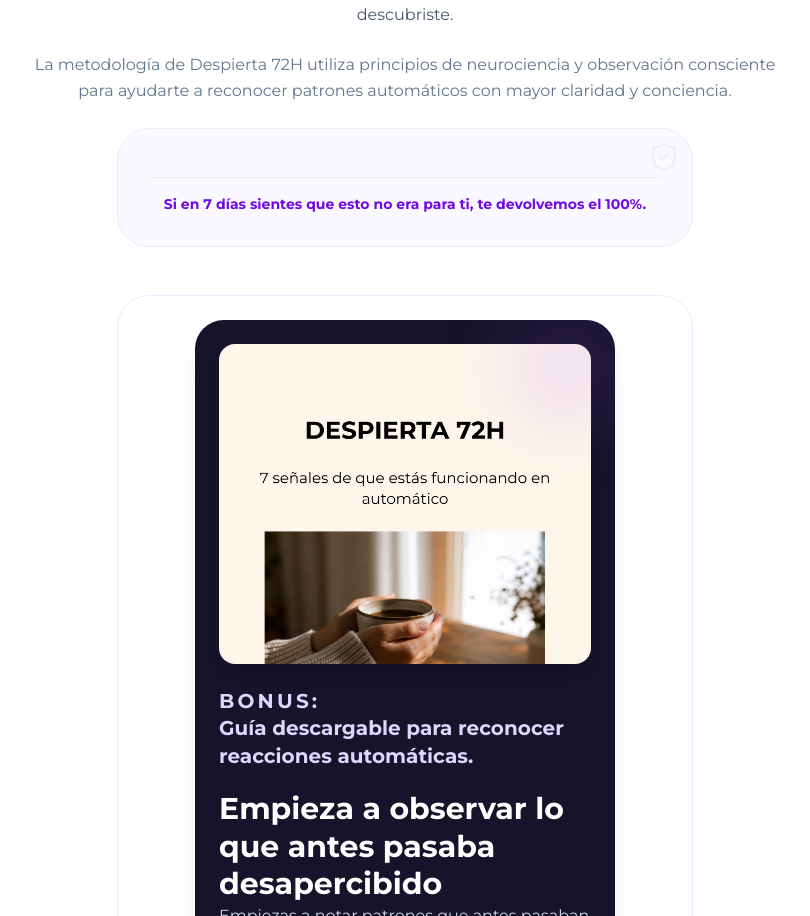
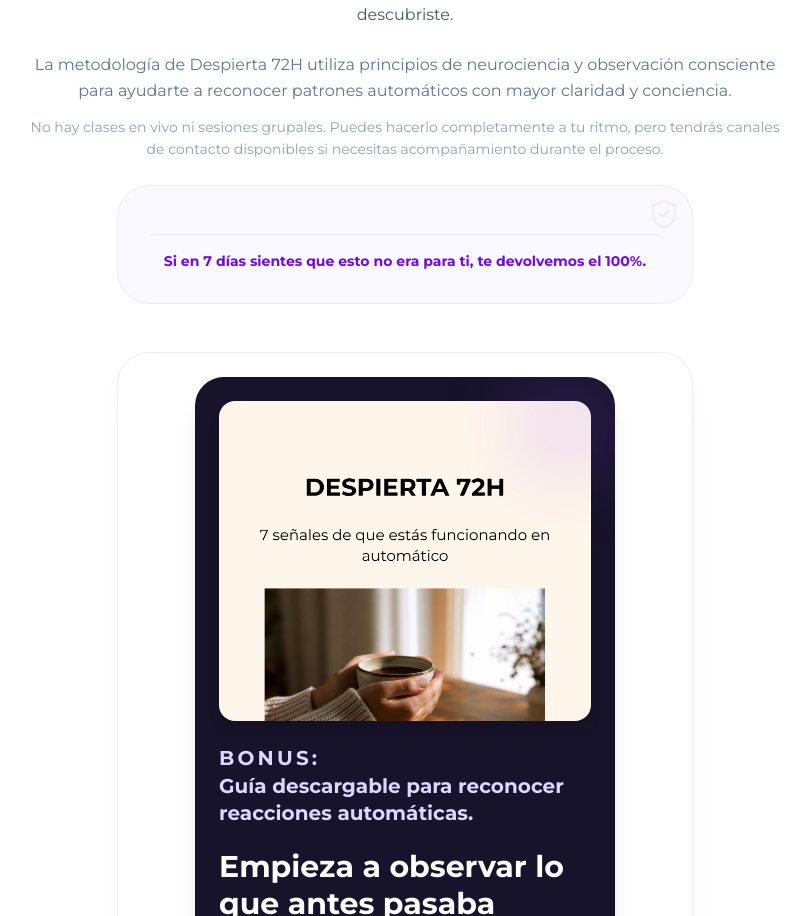
Before and after one commit to cursossolange/despierta-72h, a React (Vite) app: page / in a window 1280 px wide. Shown: the part 4148-5064 px from the top of the page, without its empty margins (235-1045 px from the left). Built offline with nearby package versions, Linux system fonts and the light colour scheme; no server answers.

Commit message:
Update LandingPage.tsx

```diff
--- a/src/components/LandingPage.tsx
+++ b/src/components/LandingPage.tsx
@@ -405,6 +405,9 @@ tu mente empieza a sentirse más tranquila y menos cansada.
   <p className="mt-6 text-sm md:text-base text-slate-500 text-center max-w-3xl mx-auto leading-relaxed">
   La metodología de Despierta 72H utiliza principios de neurociencia y observación consciente para ayudarte a reconocer patrones automáticos con mayor claridad y conciencia.
 </p>
+  <p className="mt-3 text-xs md:text-sm text-slate-400 text-center max-w-3xl mx-auto leading-relaxed">
+  No hay clases en vivo ni sesiones grupales. Puedes hacerlo completamente a tu ritmo, pero tendrás canales de contacto disponibles si necesitas acompañamiento durante el proceso.
+</p>
 </div>
 <section className="pt-0 pb-6 bg-white">
   <div className="container mx-auto px-6">
```
